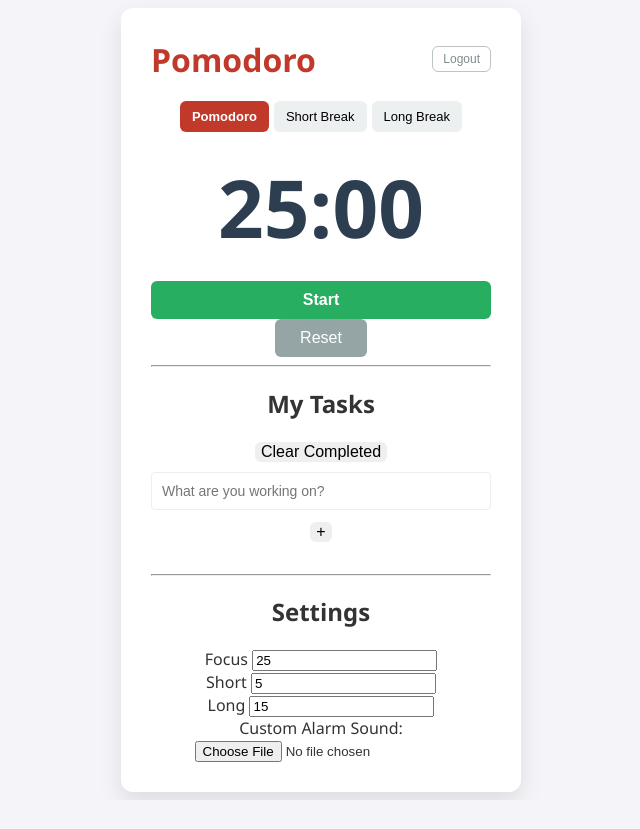
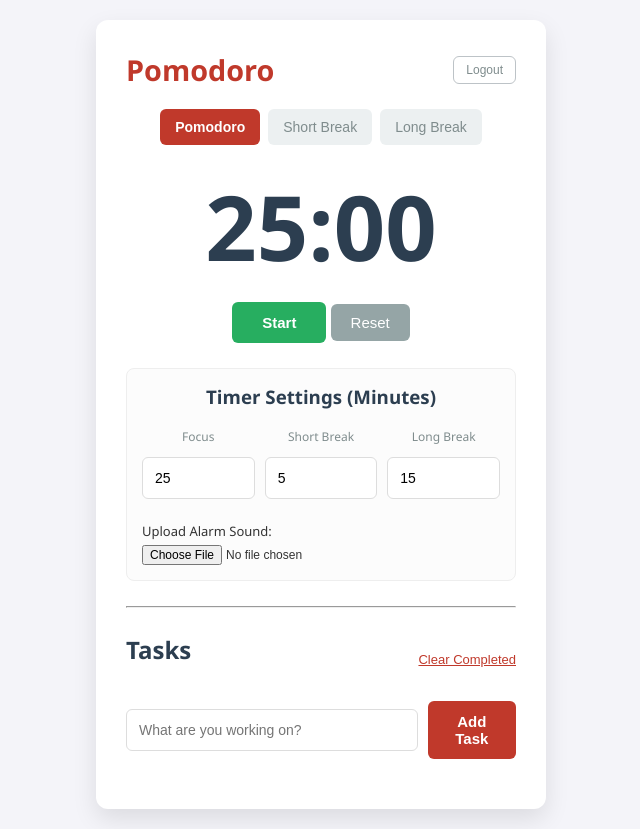
Before and after one commit to Chidiogoezeh/Pomodoro-Tool, a website: page public/index.html in a window 1280 px wide. Shown: the whole page, without its empty margins (319-959 px from the left). Before the commit the page ends 800 px from the top, so only its background shows below. Drawn offline with Linux system fonts and the light colour scheme; no server answers; sample sign-in values are in the browser's storage.

Commit message:
updated script.js, index.html, style.css to implement correction regarding user being able to delete finished task and adding audio files to their alarm system

```diff
--- a/public/css/style.css
+++ b/public/css/style.css
@@ -3,7 +3,7 @@
 }
 
 body {
-    font-family: 'Segoe UI', Tahoma, Geneva, Verdana, sans-serif;
+    font-family: 'Segoe UI', Roboto, Helvetica, Arial, sans-serif;
     display: flex;
     justify-content: center;
     align-items: center;
@@ -14,14 +14,15 @@ body {
 }
 
 /* --- Container Layouts --- */
-.pomodoro-app, .auth-container, .error-page {
+.container, .auth-container, .error-page {
     background-color: #ffffff;
     padding: 30px;
     border-radius: 12px;
     box-shadow: 0 10px 25px rgba(0, 0, 0, 0.1);
     text-align: center;
-    max-width: 400px;
-    width: 90%;
+    max-width: 450px;
+    width: 95%;
+    margin: 20px;
 }
 
 header {
@@ -34,25 +35,31 @@ header {
 h1 {
     color: #c0392b;
     margin: 0;
+    font-size: 1.8rem;
+}
+
+h2, h3 {
+    color: #2c3e50;
+    margin-top: 0;
 }
 
 /* --- Authentication & Form Styles --- */
 input[type="text"],
 input[type="email"],
-input[type="password"] {
+input[type="password"],
+input[type="number"] {
     width: 100%;
     padding: 12px;
-    margin: 10px 0;
+    margin: 8px 0;
     border: 1px solid #ddd;
     border-radius: 6px;
     font-size: 14px;
+    transition: border-color 0.3s;
 }
 
-#task-input {
-    width: 100%;
-    padding: 10px;
-    border: 1px solid #eee;
-    border-radius: 4px;
+input:focus {
+    outline: none;
+    border-color: #c0392b;
 }
 
 .auth-container p {
@@ -71,17 +78,18 @@ input[type="password"] {
     margin-bottom: 20px;
     display: flex;
     justify-content: center;
-    gap: 5px;
+    gap: 8px;
 }
 
 .timer-mode-selector button {
-    padding: 8px 12px;
+    padding: 10px 15px;
     border: none;
     border-radius: 6px;
     background-color: #ecf0f1;
     cursor: pointer;
-    transition: background-color 0.3s;
-    font-size: 13px;
+    transition: all 0.3s;
+    font-size: 14px;
+    color: #7f8c8d;
 }
 
 .timer-mode-selector button.active {
@@ -92,82 +100,157 @@ input[type="password"] {
 
 /* --- Timer Display --- */
 .timer-display {
-    font-size: 80px;
+    font-size: 90px;
     font-weight: bold;
-    margin: 20px 0;
+    margin: 15px 0;
     color: #2c3e50;
-    font-variant-numeric: tabular-nums;
+    font-variant-numeric: tabular-nums; /* Prevents numbers from jumping */
+}
+
+/* --- Timer Settings Grid --- */
+.timer-settings {
+    margin: 25px 0;
+    padding: 15px;
+    background-color: #fcfcfc;
+    border: 1px solid #eee;
+    border-radius: 8px;
+}
+
+.settings-grid {
+    display: grid;
+    grid-template-columns: repeat(3, 1fr);
+    gap: 10px;
+    margin-top: 10px;
+}
+
+.input-group label {
+    display: block;
+    font-size: 12px;
+    color: #7f8c8d;
+    margin-bottom: 4px;
+}
+
+.audio-settings {
+    margin-top: 15px;
+    text-align: left;
+    font-size: 13px;
+}
+
+.audio-settings input {
+    font-size: 12px;
+    margin-top: 5px;
 }
 
 /* --- Buttons & Controls --- */
 button {
-    font-size: 16px;
+    font-size: 15px;
     cursor: pointer;
-    transition: opacity 0.2s, transform 0.1s;
+    transition: all 0.2s;
     border: none;
     border-radius: 6px;
 }
 
 button:active {
-    transform: scale(0.98);
-}
-
-button:disabled {
-    opacity: 0.6;
-    cursor: not-allowed;
+    transform: scale(0.96);
 }
 
 .primary-btn {
     background-color: #c0392b;
     color: white;
     padding: 12px;
-    width: 100%;
     font-weight: bold;
-    display: block;
-    text-decoration: none;
 }
 
-#start-btn { background-color: #27ae60; color: white; padding: 10px 25px; }
-#pause-btn { background-color: #f39c12; color: white; padding: 10px 25px; }
-#reset-btn { background-color: #95a5a6; color: white; padding: 10px 25px; }
+.secondary-btn {
+    background-color: #95a5a6;
+    color: white;
+    padding: 10px 20px;
+}
+
+#start-btn { background-color: #27ae60; color: white; padding: 12px 30px; }
+#pause-btn { background-color: #f39c12; color: white; padding: 12px 30px; }
 
 #logout-btn {
     background-color: transparent;
     color: #7f8c8d;
     font-size: 12px;
-    padding: 5px 10px;
+    padding: 6px 12px;
     border: 1px solid #bdc3c7;
 }
 
-/* --- Task List Section --- */
-.task-list {
-    margin-top: 30px;
-    padding-top: 15px;
-    border-top: 1px solid #eee;
+#logout-btn:hover {
+    background-color: #f9f9f9;
+    border-color: #c0392b;
+    color: #c0392b;
+}
+
+.text-btn {
+    background: none;
+    color: #c0392b;
+    font-size: 13px;
+    padding: 0;
+    text-decoration: underline;
+}
+
+/* --- Task Section --- */
+.task-section {
+    margin-top: 25px;
     text-align: left;
+}
+
+.task-header {
+    display: flex;
+    justify-content: space-between;
+    align-items: center;
+    margin-bottom: 15px;
+}
+
+#add-task-form {
+    display: flex;
+    gap: 10px;
+    margin-bottom: 20px;
+}
+
+#task-input {
+    flex-grow: 1;
+}
+
+#add-task-form .primary-btn {
+    width: auto;
+    padding: 0 20px;
 }
 
 #tasks-container {
     list-style: none;
     padding: 0;
-    max-height: 200px;
+    margin: 0;
+    max-height: 250px;
     overflow-y: auto;
 }
 
 #tasks-container li {
     display: flex;
     align-items: center;
-    padding: 8px 0;
-    border-bottom: 1px solid #f9f9f9;
+    padding: 10px;
+    background: #fff;
+    border: 1px solid #f0f0f0;
+    border-radius: 6px;
+    margin-bottom: 8px;
+}
+
+#tasks-container li input[type="checkbox"] {
+    margin-right: 12px;
+    transform: scale(1.2);
+    cursor: pointer;
 }
 
 #tasks-container li label {
+    flex-grow: 1;
     cursor: pointer;
-    flex-grow: 1;
-    font-size: 15px;
+    font-size: 14px;
 }
 
-/* --- State & Utility Classes --- */
+/* --- Utilities & Messages --- */
 .hidden { display: none !important; }
 
 .completed label {
@@ -176,36 +259,24 @@ button:disabled {
 }
 
 .message-box {
-    padding: 10px;
+    padding: 12px;
     margin: 10px 0;
-    border-radius: 4px;
-    font-size: 0.9rem;
-    text-align: center;
+    border-radius: 6px;
+    font-size: 14px;
 }
 
-.message-error {
-    background-color: #f8d7da;
-    color: #721c24;
-    border: 1px solid #f5c6cb;
-}
+.message-error { background-color: #f8d7da; color: #721c24; border: 1px solid #f5c6cb; }
+.message-success { background-color: #d4edda; color: #155724; border: 1px solid #c3e6cb; }
 
-.message-success {
-    background-color: #d4edda;
-    color: #155724;
-    border: 1px solid #c3e6cb;
-}
-
-/* --- 404 & Animations --- */
+/* --- Error Page --- */
 .error-code {
-    font-size: 100px;
+    font-size: 120px;
     color: #c0392b;
     margin: 0;
-    line-height: 1;
 }
 
 .btn-back {
     margin-top: 20px;
     display: inline-block;
-    width: auto;
-    padding: 10px 25px;
+    text-decoration: none;
 }
--- a/public/index.html
+++ b/public/index.html
@@ -3,16 +3,17 @@
 <head>
     <meta charset="UTF-8">
     <meta name="viewport" content="width=device-width, initial-scale=1.0">
-    <title>Pomodoro Timer</title>
+    <title>Pomodoro</title>
     <link rel="stylesheet" href="css/style.css">
 </head>
 <body>
-    <div class="pomodoro-app">
+    <div class="container">
         <header>
             <h1>Pomodoro</h1>
-            <button id="logout-btn" class="text-btn">Logout</button>
+            <button id="logout-btn" class="secondary-btn">Logout</button>
         </header>
 
+        <main class="timer-section">
             <div class="timer-mode-selector">
                 <button id="pomodoro-btn" class="active">Pomodoro</button>
                 <button id="short-break-btn">Short Break</button>
@@ -25,50 +26,48 @@
 
             <div class="timer-controls">
                 <button id="start-btn" class="primary-btn">Start</button>
-            <button id="pause-btn" class="hidden">Pause</button>
-            <button id="reset-btn">Reset</button>
+                <button id="pause-btn" class="primary-btn hidden">Pause</button>
+                <button id="reset-btn" class="secondary-btn">Reset</button>
             </div>
-
-        <hr>
-
-        <section class="task-section">
-            <div class="task-header">
-                <h2>My Tasks</h2>
-                <button id="clear-tasks-btn" class="secondary-btn">Clear Completed</button>
-            </div>
-
-            <form id="add-task-form">
-                <input type="text" id="task-input" placeholder="What are you working on?" required>
-                <button type="submit" class="add-btn">+</button>
-            </form>
-
-            <ul id="tasks-container">
-                </ul>
-        </section>
-
-        <hr>
+        </main>
 
         <section class="timer-settings">
-            <h2>Settings</h2>
+            <h3>Timer Settings (Minutes)</h3>
             <div class="settings-grid">
                 <div class="input-group">
                     <label for="input-pomodoro">Focus</label>
                     <input type="number" id="input-pomodoro" value="25" min="1">
                 </div>
                 <div class="input-group">
-                    <label for="input-short-break">Short</label>
+                    <label for="input-short-break">Short Break</label>
                     <input type="number" id="input-short-break" value="5" min="1">
                 </div>
                 <div class="input-group">
-                    <label for="input-long-break">Long</label>
+                    <label for="input-long-break">Long Break</label>
                     <input type="number" id="input-long-break" value="15" min="1">
                 </div>
             </div>
 
             <div class="audio-settings">
-                <label for="alarm-upload">Custom Alarm Sound:</label>
+                <label for="alarm-upload">Upload Alarm Sound:</label>
                 <input type="file" id="alarm-upload" accept="audio/*">
             </div>
+        </section>
+
+        <hr>
+
+        <section class="task-section">
+            <div class="task-header">
+                <h2>Tasks</h2>
+                <button id="clear-tasks-btn" class="text-btn">Clear Completed</button>
+            </div>
+
+            <form id="add-task-form">
+                <input type="text" id="task-input" placeholder="What are you working on?" required>
+                <button type="submit" class="primary-btn">Add Task</button>
+            </form>
+
+            <ul id="tasks-container"></ul>
         </section>
     </div>
 
--- a/public/js/script.js
+++ b/public/js/script.js
@@ -42,7 +42,7 @@ async function apiRequest(endpoint, options = {}) {
     }
 }
 
-// --- UI Helpers (Strict Security: No innerHTML) ---
+// --- UI Helpers (Secure DOM Manipulation) ---
 function updateDisplay() {
     const mins = Math.floor(timeRemaining / 60);
     const secs = timeRemaining % 60;
@@ -62,7 +62,7 @@ const createTaskElement = (task) => {
 
     const label = document.createElement('label');
     label.setAttribute('for', `task-${task._id}`);
-    label.textContent = task.description; // Securely set text
+    label.textContent = task.description;
 
     checkbox.addEventListener('change', async (e) => {
         const data = await apiRequest(`/tasks/${task._id}`, {
@@ -85,7 +85,7 @@ document.addEventListener('DOMContentLoaded', () => {
     const addTaskForm = document.getElementById('add-task-form');
     const taskInput = document.getElementById('task-input');
 
-    // 1. Initial Load
+    // 1. Initial Data Load
     updateDisplay();
     fetchTasks();
 
@@ -111,15 +111,19 @@ document.addEventListener('DOMContentLoaded', () => {
         const file = e.target.files[0];
         if (file) {
             const reader = new FileReader();
-            reader.onload = (ev) => alarmSound = new Audio(ev.target.result);
+            reader.onload = (ev) => {
+                alarmSound = new Audio(ev.target.result);
+                console.log("Custom alarm sound loaded.");
+            };
             reader.readAsDataURL(file);
         }
     });
 
     ['pomodoro', 'short-break', 'long-break'].forEach(id => {
-        document.getElementById(`input-${id}`).addEventListener('change', () => {
-            const key = id.replace(/-([a-z])/g, g => g[1].toUpperCase()); // convert short-break to shortBreak
-            TIME_SETTINGS[key] = (document.getElementById(`input-${id}`).value || 1) * 60;
+        document.getElementById(`input-${id}`).addEventListener('change', (e) => {
+            const key = id.replace(/-([a-z])/g, g => g[1].toUpperCase());
+            const minutes = parseInt(e.target.value) || 1;
+            TIME_SETTINGS[key] = minutes * 60;
             if (!isRunning) resetTimer();
         });
     });
@@ -143,7 +147,13 @@ document.addEventListener('DOMContentLoaded', () => {
 
     document.getElementById('clear-tasks-btn').addEventListener('click', clearCompletedTasks);
 
-    // 5. Mode Selectors
+    // 5. Auth & Logout
+    document.getElementById('logout-btn').addEventListener('click', () => {
+        localStorage.removeItem('token');
+        window.location.href = '/login.html';
+    });
+
+    // 6. Mode Selectors
     ['pomodoro', 'shortBreak', 'longBreak'].forEach(mode => {
         const btnId = mode.replace(/[A-Z]/g, m => "-" + m.toLowerCase()) + "-btn";
         const btn = document.getElementById(btnId);
@@ -164,17 +174,24 @@ document.addEventListener('DOMContentLoaded', () => {
 
     async function handleTimerComplete() {
         if (alarmSound) alarmSound.play();
+
+        // Use the actual configured duration for session logging
         await apiRequest('/sessions', {
             method: 'POST',
-            body: JSON.stringify({ duration: TIME_SETTINGS[currentMode], type: currentMode })
+            body: JSON.stringify({
+                duration: TIME_SETTINGS[currentMode],
+                type: currentMode
+            })
         });
+
+        alert(`${currentMode.charAt(0).toUpperCase() + currentMode.slice(1)} complete!`);
         resetTimer();
     }
 
     async function fetchTasks() {
         const data = await apiRequest('/tasks');
         if (data?.success) {
-            tasksContainer.textContent = ''; // Secure clear
+            tasksContainer.textContent = '';
             data.data.forEach(task => tasksContainer.appendChild(createTaskElement(task)));
         }
     }
@@ -186,7 +203,7 @@ document.addEventListener('DOMContentLoaded', () => {
             for (const task of completed) {
                 await apiRequest(`/tasks/${task._id}`, { method: 'DELETE' });
             }
-            fetchTasks();
+            fetchTasks(); // Refresh UI
         }
     }
 
```
Lines whose indentation alone changed are shown as unchanged.
